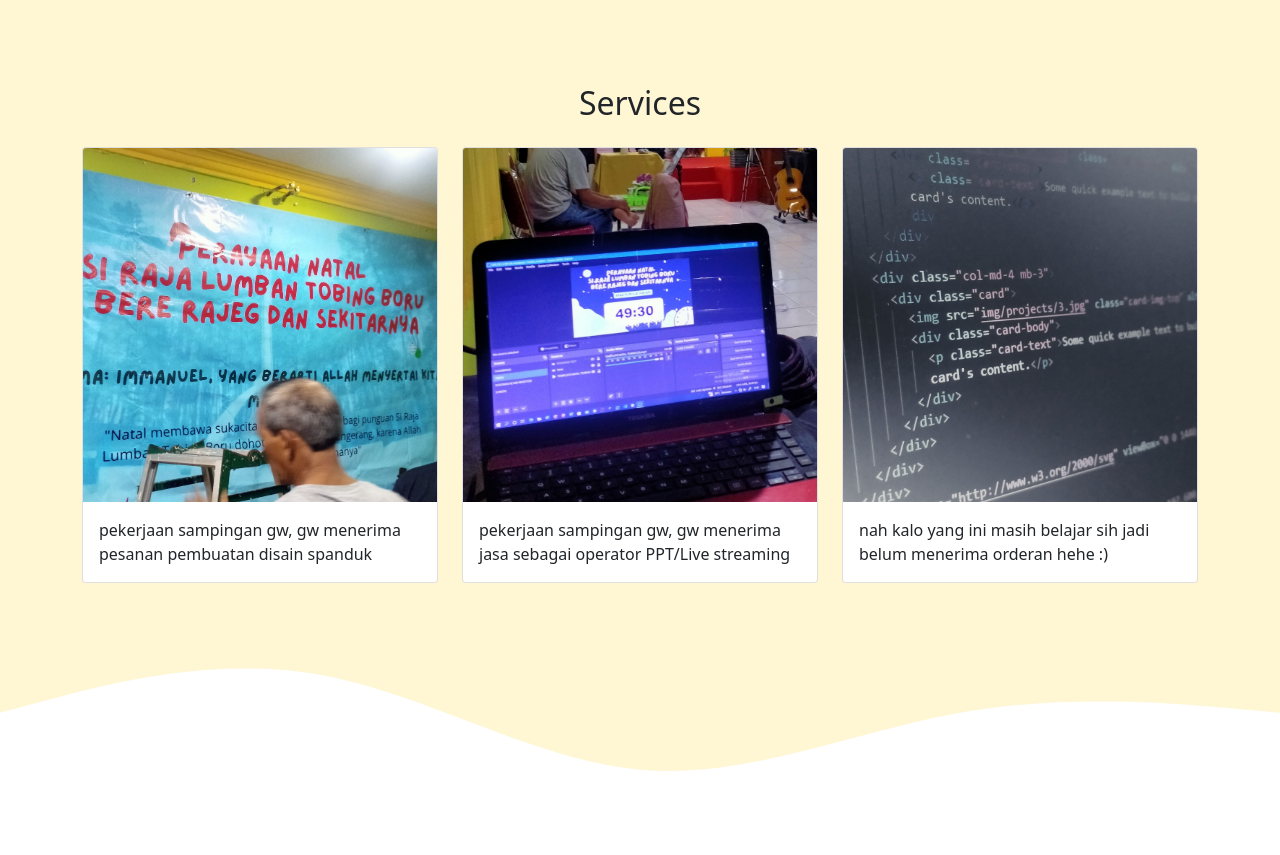
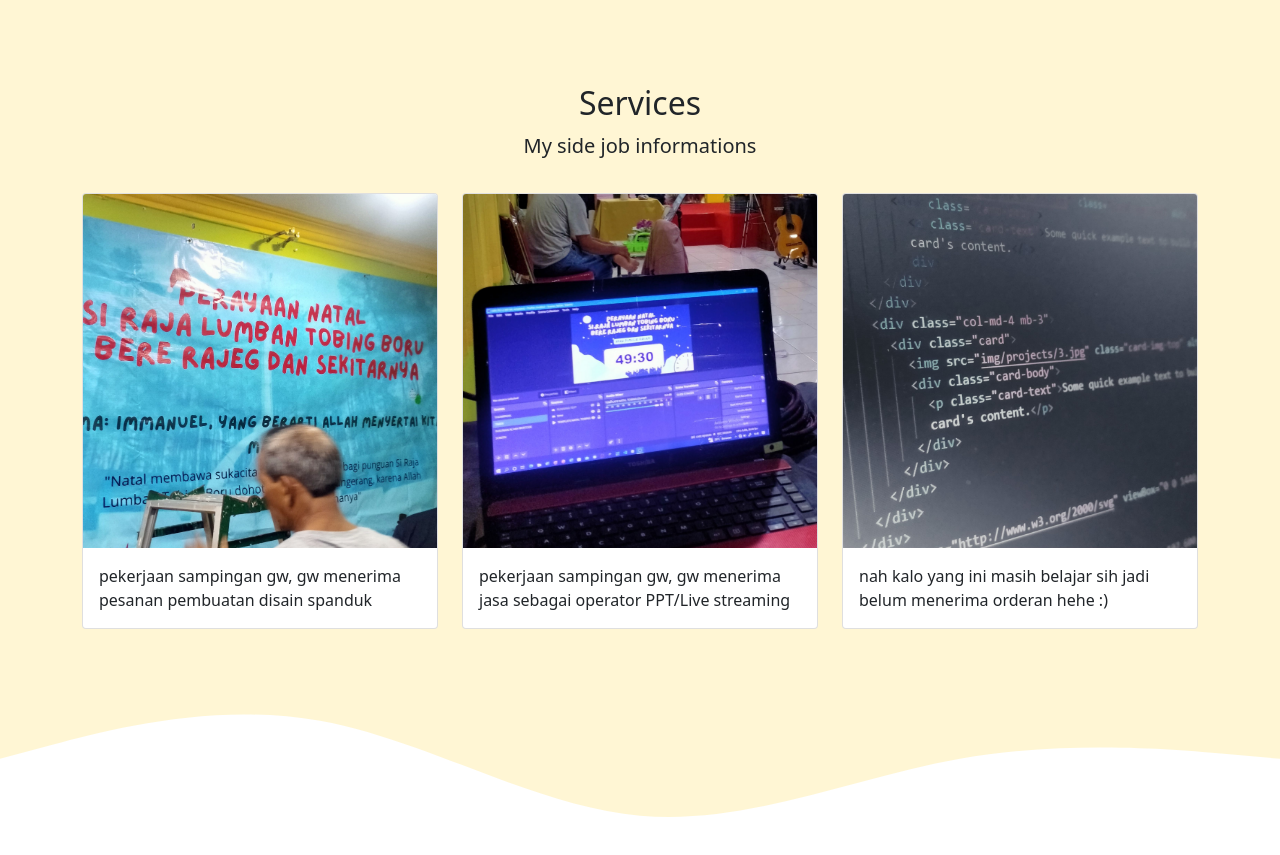
Before and after one commit to Uwiggiee/uwiggiee.github.io, a plain HTML site: page index.html in a window 1280 px wide. Shown: the part 1320-2175 px from the top of the page. Drawn offline with nearby package versions, Linux system fonts and the light colour scheme.

Commit message:
adding text

```diff
--- a/index.html
+++ b/index.html
@@ -98,6 +98,7 @@
         <div class="row text-center mb-3">
           <div class="col">
             <h2>Services</h2>
+            <p class="lead">My side job informations</p>
           </div>
         </div>
         <div class="row">
```
